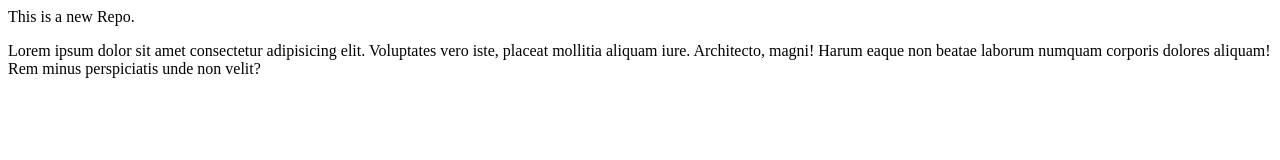
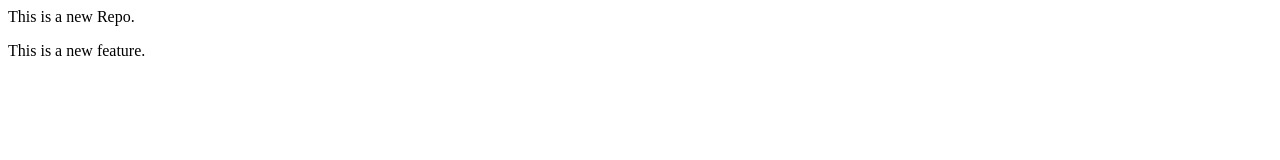
Before and after one commit to kundangupta04/localrepo, a plain HTML site: page index.html in a window 1280 px wide. Drawn offline with Linux system fonts and the light colour scheme.

Commit message:
Add new feature

```diff
--- a/index.html
+++ b/index.html
@@ -1,3 +1,3 @@
 <p>This is a new Repo.</p>
 
-<p>Lorem ipsum dolor sit amet consectetur adipisicing elit. Voluptates vero iste, placeat mollitia aliquam iure. Architecto, magni! Harum eaque non beatae laborum numquam corporis dolores aliquam! Rem minus perspiciatis unde non velit?</p>
+<p>This is a new feature.</p>
```
